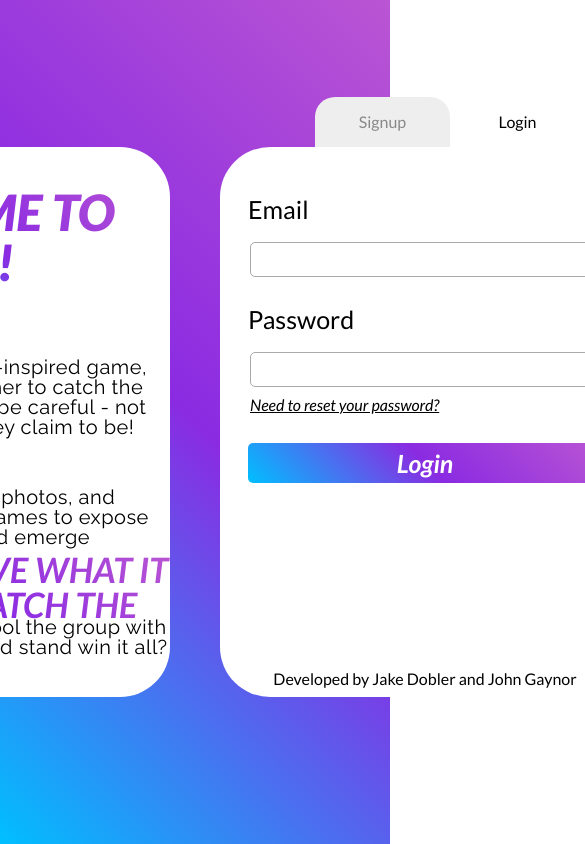
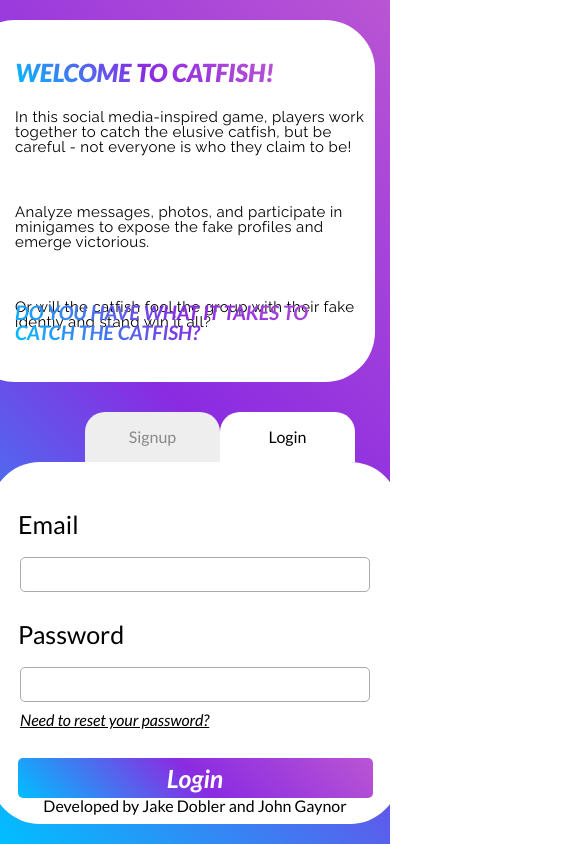
Before and after one commit to Jaecobd1/catfish, a Next.js app: page / in a window 390 px wide. Shown: the top 844 px of the page, 585 px wide, since content can reach past the window. Built offline with nearby package versions, Linux system fonts and the light colour scheme; no server answers.

Commit message:
responsive for mobile

```diff
--- /dev/null
+++ b/src/components/Game/Chat.jsx
@@ -0,0 +1,7 @@
+import React from "react";
+
+function Chat() {
+  return <div>Chat</div>;
+}
+
+export default Chat;
--- a/src/components/Game/Game.jsx
+++ b/src/components/Game/Game.jsx
@@ -2,6 +2,7 @@ import { useContext, useEffect, useId, useState } from "react";
 import { UserContext } from "@/lib/context";
 import { toast } from "react-hot-toast";
 import { firestore } from "@/lib/firebase";
+import Chat from "./Chat";
 
 const gameDBRef = firestore.collection("games");
 
@@ -30,7 +31,7 @@ function Game() {
           .get()
           .then((game) => {
             const active = game.data().isGameActive;
-
+            console.log(active);
             if (active) {
               setIsGameActive(true);
             } else {
@@ -64,10 +65,6 @@ function Game() {
       </div>
     </>
   );
-}
-
-function Chat() {
-  return <div className="flex">hi</div>;
 }
 
 function Start() {
--- a/src/pages/index.js
+++ b/src/pages/index.js
@@ -177,7 +177,7 @@ function UsernameMessage({ username, isValid, loading }) {
 function Hero() {
   return (
     <>
-      <h1 className="text-[50px] font-lato font-black italic">
+      <h1 className="lg:text-[50px] text-[40px] font-lato font-black italic">
         WELCOME TO CATFISH!
       </h1>
       <p className="font-raleway tracking-wide">
--- a/src/styles/Home.module.css
+++ b/src/styles/Home.module.css
@@ -80,3 +80,58 @@
     transform: translateX(0);
   }
 }
+
+@media screen and (max-width: 990px) {
+  .main {
+    flex-direction: column;
+    padding: 20px;
+    justify-content: space-between;
+  }
+  .leftPanel {
+    height: 45%;
+    width: 80%;
+  }
+  .leftPanel h1 {
+    margin-bottom: 25px;
+  }
+  .rightPanel {
+    height: 45%;
+    width: 80%;
+  }
+  .leftPanel p {
+    margin-left: 50px;
+    max-width: 100%;
+    margin-bottom: 50px;
+    font-size: 15px;
+  }
+}
+
+@media screen and (max-width: 660px) {
+  .main {
+    flex-direction: column;
+    padding: 20px;
+    justify-content: space-between;
+  }
+  .leftPanel {
+    height: 45%;
+    width: 80%;
+  }
+  .leftPanel h1 {
+    margin-bottom: 25px;
+    font-size: 25px;
+  }
+  .leftPanel h2 {
+    font-size: 20px;
+    margin-right: 5px;
+  }
+  .rightPanel {
+    height: 45%;
+    width: 80%;
+  }
+  .leftPanel p {
+    margin-left: 50px;
+    max-width: 100%;
+    margin-bottom: 50px;
+    font-size: 15px;
+  }
+}
--- a/tailwind.config.js
+++ b/tailwind.config.js
@@ -9,6 +9,9 @@ module.exports = {
     "./src/**/*.{js,ts,jsx,tsx}",
   ],
   theme: {
+    screens: {
+      md: "990px",
+    },
     extend: {},
     fontFamily: {
       lato: "Lato",
```
